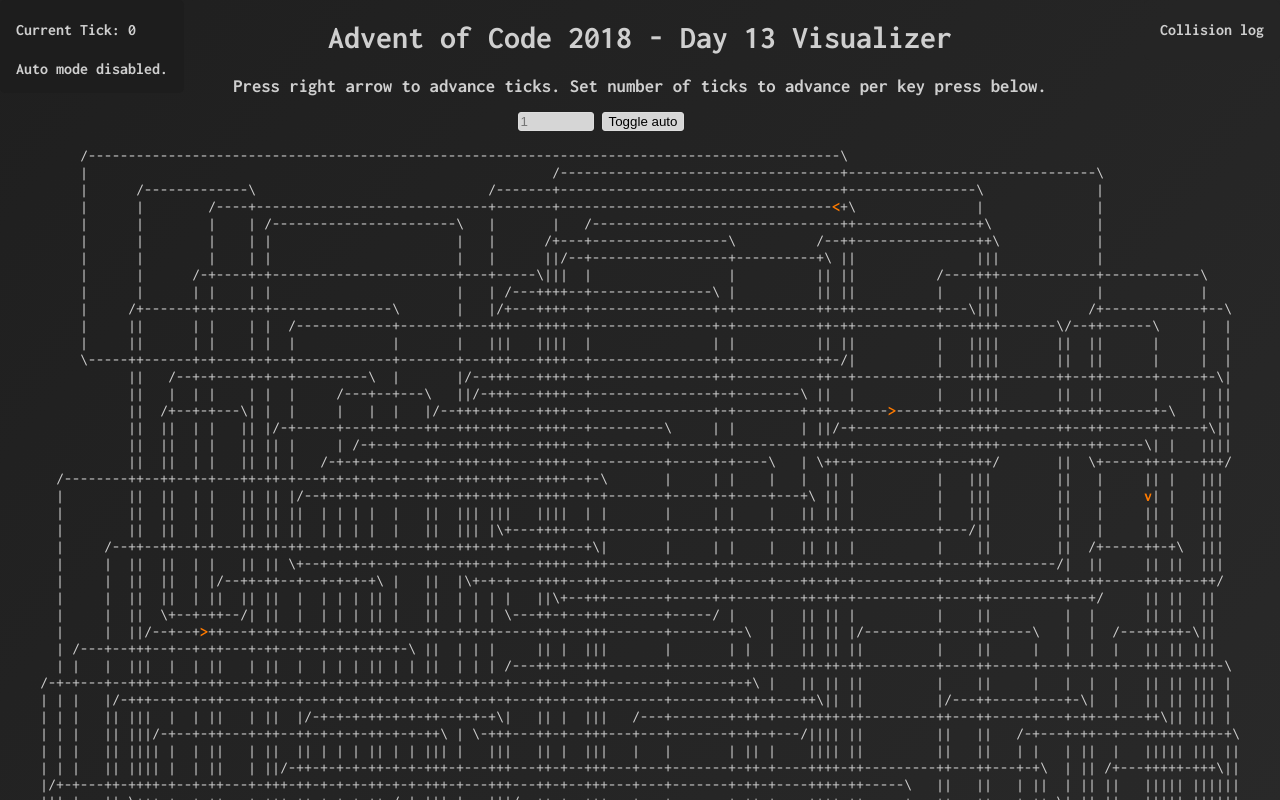
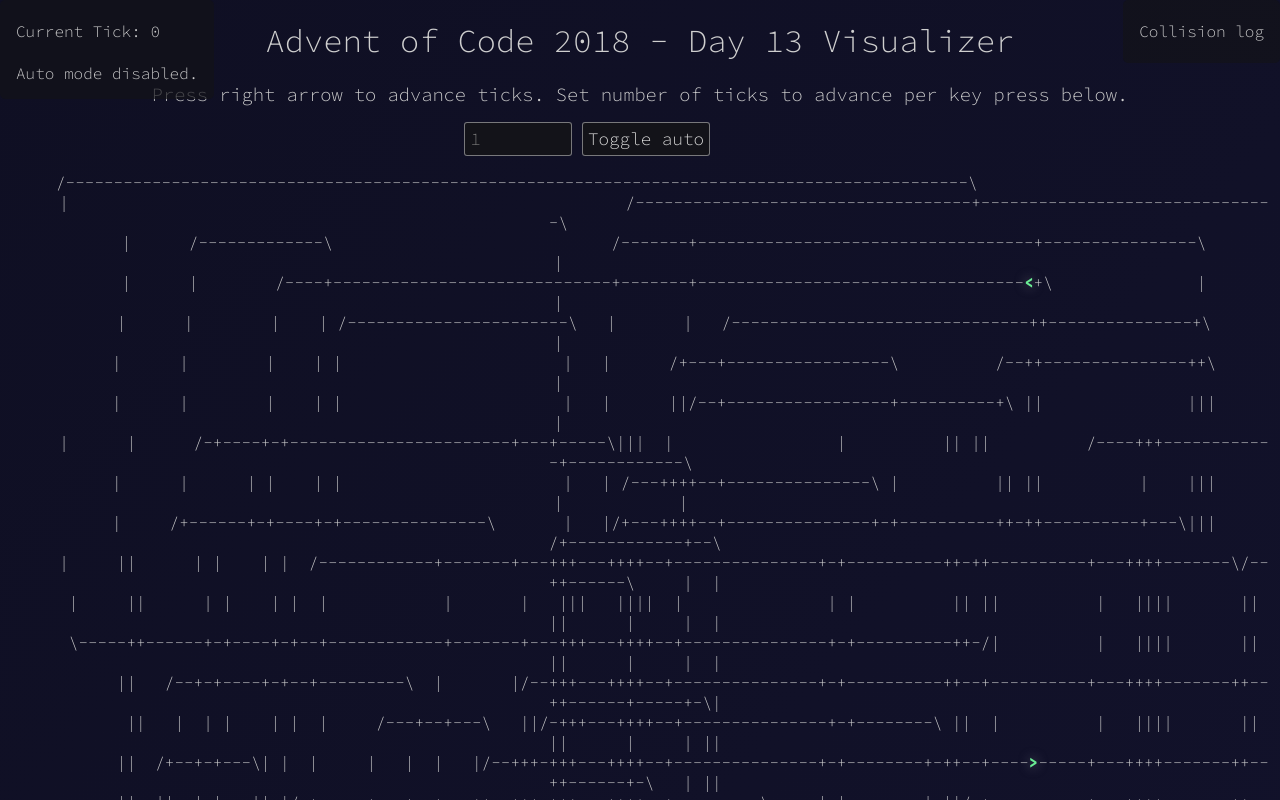
Before and after one commit to mk-hill/minecart-madness-visualizer, a plain HTML site: page index.html in a window 1280 px wide. Both pictures are taken after a click on the button "Visualize!". Shown: the top 800 px of the page. Drawn offline with Linux system fonts and the light colour scheme.

Commit message:
Update cart visualizer style

```diff
--- a/index.html
+++ b/index.html
@@ -6,7 +6,7 @@
     <meta http-equiv="X-UA-Compatible" content="ie=edge" />
     <title>Mine Cart Madness Visualizer</title>
     <link
-      href="https://fonts.googleapis.com/css?family=Inconsolata:400,700"
+      href="https://fonts.googleapis.com/css?family=Source+Code+Pro:300,900"
       rel="stylesheet"
     />
     <link rel="stylesheet" href="style.css" />
--- a/style.css
+++ b/style.css
@@ -1,13 +1,20 @@
 body {
   text-align: center;
-  background: linear-gradient(130deg, rgb(31, 31, 31), rgb(49, 49, 49));
+  background: linear-gradient(130deg, #0f0f23, rgb(24, 24, 58));
   color: rgb(207, 207, 207);
   min-height: 100vh;
-  font-family: 'Inconsolata', monospace;
+  font-family: 'Source Code Pro', monospace;
+  box-sizing: border-box;
 }
 
 h3 {
   margin: 0;
+}
+
+h1,
+h3,
+h4 {
+  font-weight: 300;
 }
 
 #left-hud {
@@ -17,7 +24,7 @@ h3 {
   opacity: 0;
   transition: opacity 0.05s;
   padding: 0 1rem;
-  background: rgba(29, 29, 29, 0.7);
+  background: rgba(19, 19, 25, 0.7);
   text-align: left;
   border-radius: 5px;
 }
@@ -29,7 +36,7 @@ h3 {
   right: 0;
   opacity: 0;
   transition: opacity 0.05s;
-  background: rgba(37, 37, 37, 0.7);
+  background: rgba(19, 19, 25, 0.7);
   border-radius: 5px;
 }
 
@@ -40,9 +47,12 @@ h3 {
 
 #map-input {
   resize: none;
-  background: rgb(214, 214, 214);
+  background: #131319;
+  color: #ddd;
+  border: 1px solid rgba(221, 221, 221, 0.5);
   border-radius: 5px;
   display: block;
+  outline-color: #ddd;
   margin: -2rem auto 0.5rem auto;
   transition: all 0.05s ease-in-out;
 }
@@ -50,18 +60,29 @@ h3 {
 #input-submit,
 #auto-button,
 #auto-speed {
-  background: rgb(214, 214, 214);
-  border: 1px solid #ddd;
+  font-size: 110%;
+  font-family: 'Source Code Pro', monospace;
+  background: #131319;
+  color: #ddd;
+  border: 1px solid rgba(221, 221, 221, 0.5);
   border-radius: 3px;
+  padding: 5px;
+  outline-color: #ddd;
 }
 
 #tick-setting {
-  background: rgb(214, 214, 214);
-  border: 1px solid #ddd;
+  font-family: 'Source Code Pro', monospace;
+  background: #131319;
+  font-size: 110%;
+  padding: 5px;
+  color: #ddd;
+  outline-color: #ddd;
+  border: 1px solid rgba(221, 221, 221, 0.5);
   border-radius: 3px;
-  max-width: 70px;
   margin: 1rem 0;
   transition: all 0.05s ease-in-out;
+  width: 6rem;
+  min-height: 1rem;
 }
 
 #auto-button,
@@ -77,7 +98,8 @@ h3 {
 }
 
 #auto-speed {
-  width: 70px;
+  width: 6rem;
+  padding: 4px;
   transition: all 0.1s ease-in-out;
 }
 
@@ -91,8 +113,9 @@ h3 {
 }
 
 .cart {
-  font-weight: bold;
-  color: rgb(255, 123, 0);
+  font-weight: 900;
+  color: #6aec94;
+  text-shadow: 0 0 12px rgba(236, 236, 236, 0.5);
 }
 
 #map p {
```
